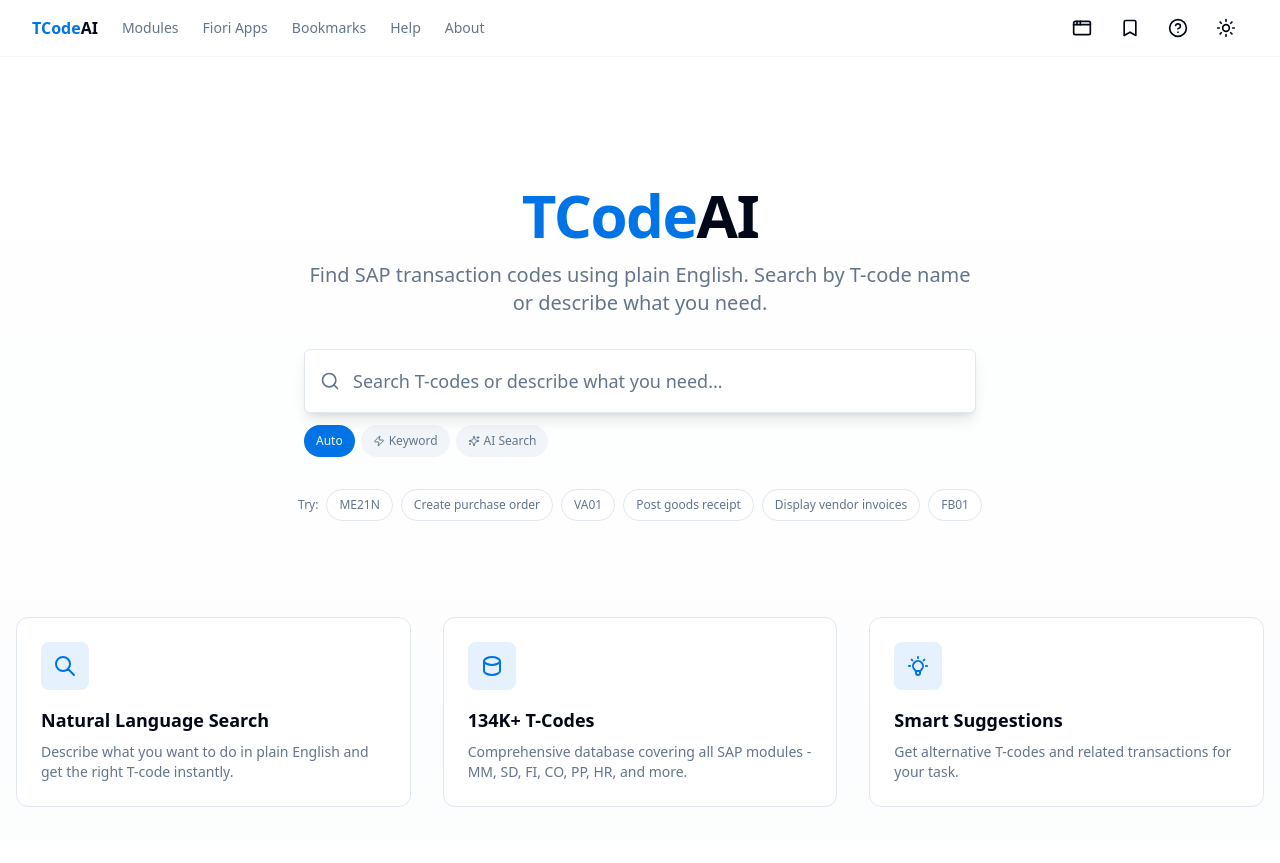
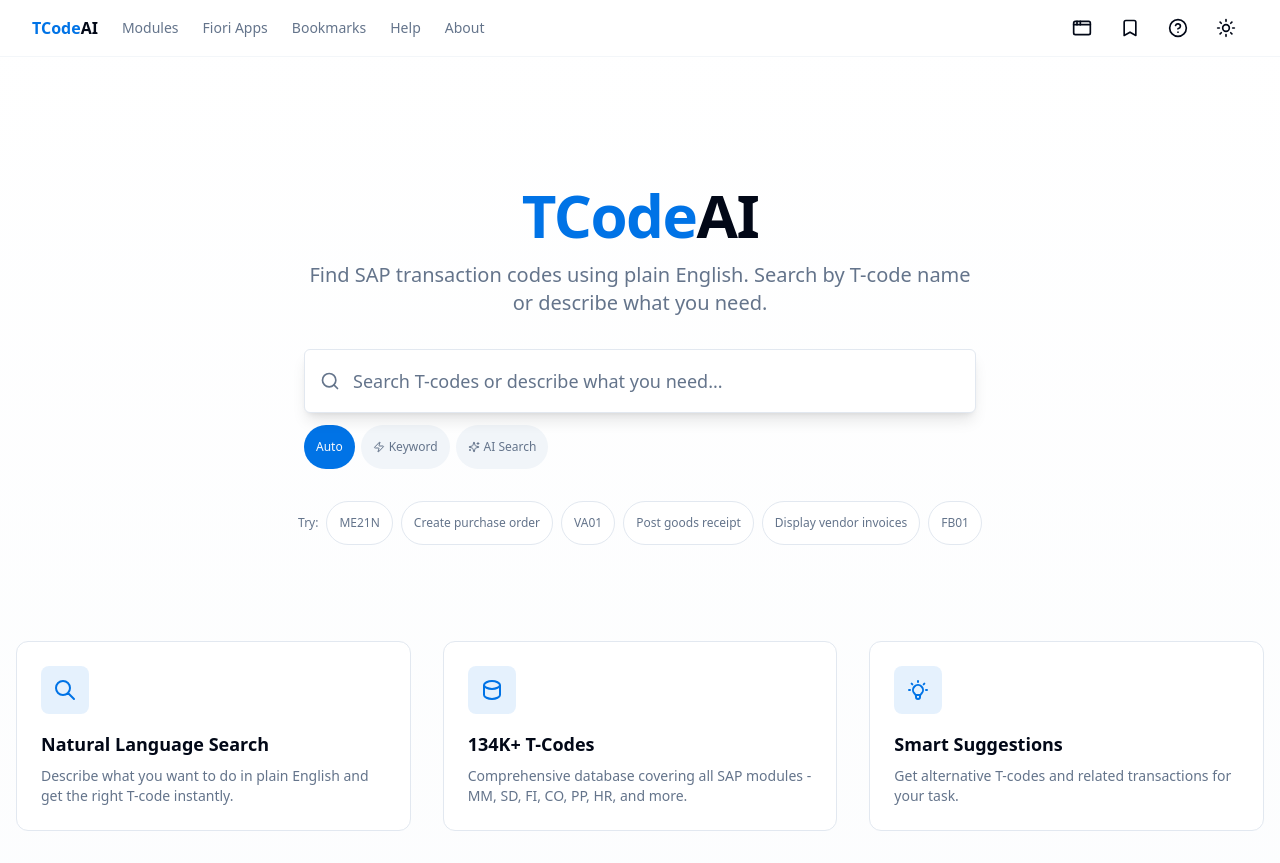
Before and after one commit to aiadiguru2025/tcodeai, a Next.js app: page / in a window 1280 px wide. Before the commit the page ends 839 px from the top, so only its background shows below. Built offline with nearby package versions, Linux system fonts and the light colour scheme.

Commit message:
fix: enforce 44px minimum touch targets on all interactive elements
- Mode toggle pills: 32px -> 44px min-height
- Homepage example search chips: 32px -> 44px
- AISearchBox example prompts: add 44px min-height
- FioriBookmarkButton: add 44px min size, aria-label, aria-pressed

```diff
--- a/src/app/page.tsx
+++ b/src/app/page.tsx
@@ -37,7 +37,7 @@
               <a
                 key={example.label}
                 href={`/search?q=${encodeURIComponent(example.label)}&mode=${example.type === 'tcode' ? 'keyword' : 'ai'}`}
-                className="rounded-full border border-border bg-background px-3 py-1.5 text-xs text-muted-foreground transition-colors hover:border-primary hover:text-foreground min-h-[32px] flex items-center"
+                className="rounded-full border border-border bg-background px-3 py-1.5 text-xs text-muted-foreground transition-colors hover:border-primary hover:text-foreground min-h-[44px] flex items-center"
               >
                 {example.label}
               </a>
--- a/src/components/fiori/FioriBookmarkButton.tsx
+++ b/src/components/fiori/FioriBookmarkButton.tsx
@@ -45,11 +45,13 @@
       variant="outline"
       size="icon"
       onClick={toggleBookmark}
-      title={isBookmarked ? 'Remove from favorites' : 'Add to favorites'}
-      className={className}
+      aria-label={isBookmarked ? `Remove ${appId} from favorites` : `Add ${appId} to favorites`}
+      aria-pressed={isBookmarked}
+      className={cn('min-h-[44px] min-w-[44px]', className)}
     >
       <Bookmark
         className={cn('h-4 w-4', isBookmarked && 'fill-current text-yellow-500')}
+        aria-hidden="true"
       />
     </Button>
   );
--- a/src/components/search/AISearchBox.tsx
+++ b/src/components/search/AISearchBox.tsx
@@ -129,7 +129,7 @@
             type="button"
             onClick={() => handleExampleClick(example)}
             disabled={isLoading}
-            className="rounded-full border border-border bg-background px-3 py-1 text-xs text-muted-foreground transition-colors hover:border-primary hover:text-foreground disabled:opacity-50"
+            className="rounded-full border border-border bg-background px-3 py-1 text-xs text-muted-foreground transition-colors hover:border-primary hover:text-foreground disabled:opacity-50 min-h-[44px]"
           >
             {example}
           </button>
--- a/src/components/search/UnifiedSearchBar.tsx
+++ b/src/components/search/UnifiedSearchBar.tsx
@@ -268,7 +268,7 @@
             aria-checked={mode === 'auto'}
             onClick={() => setMode('auto')}
             className={cn(
-              'rounded-full px-3 py-1 text-xs font-medium transition-all duration-200 min-h-[32px]',
+              'rounded-full px-3 py-1 text-xs font-medium transition-all duration-200 min-h-[44px]',
               mode === 'auto'
                 ? 'bg-primary text-primary-foreground'
                 : 'bg-muted text-muted-foreground hover:text-foreground'
@@ -282,7 +282,7 @@
             aria-checked={mode === 'keyword'}
             onClick={() => setMode('keyword')}
             className={cn(
-              'rounded-full px-3 py-1 text-xs font-medium transition-all duration-200 flex items-center gap-1 min-h-[32px]',
+              'rounded-full px-3 py-1 text-xs font-medium transition-all duration-200 flex items-center gap-1 min-h-[44px]',
               mode === 'keyword'
                 ? 'bg-primary text-primary-foreground'
                 : 'bg-muted text-muted-foreground hover:text-foreground'
@@ -297,7 +297,7 @@
             aria-checked={mode === 'ai'}
             onClick={() => setMode('ai')}
             className={cn(
-              'rounded-full px-3 py-1 text-xs font-medium transition-all duration-200 flex items-center gap-1 min-h-[32px]',
+              'rounded-full px-3 py-1 text-xs font-medium transition-all duration-200 flex items-center gap-1 min-h-[44px]',
               mode === 'ai'
                 ? 'bg-primary text-primary-foreground'
                 : 'bg-muted text-muted-foreground hover:text-foreground'
```
